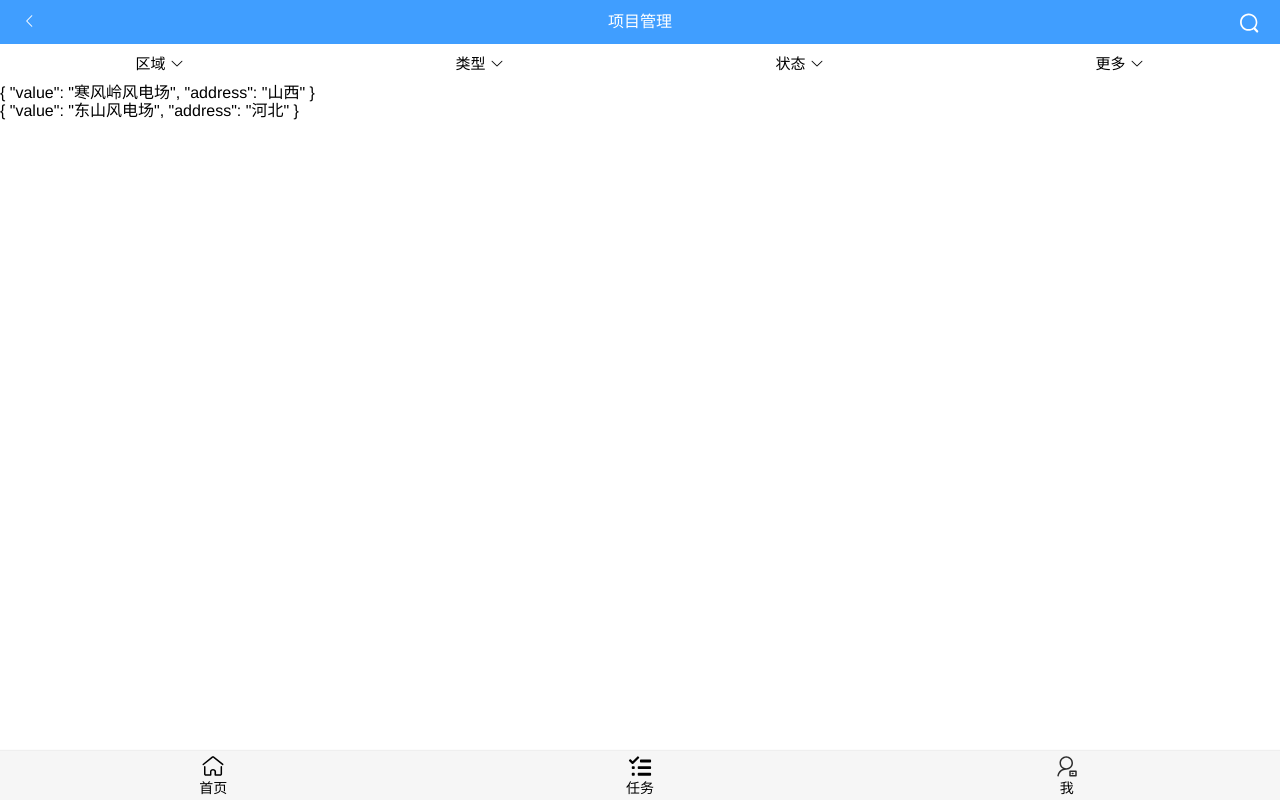
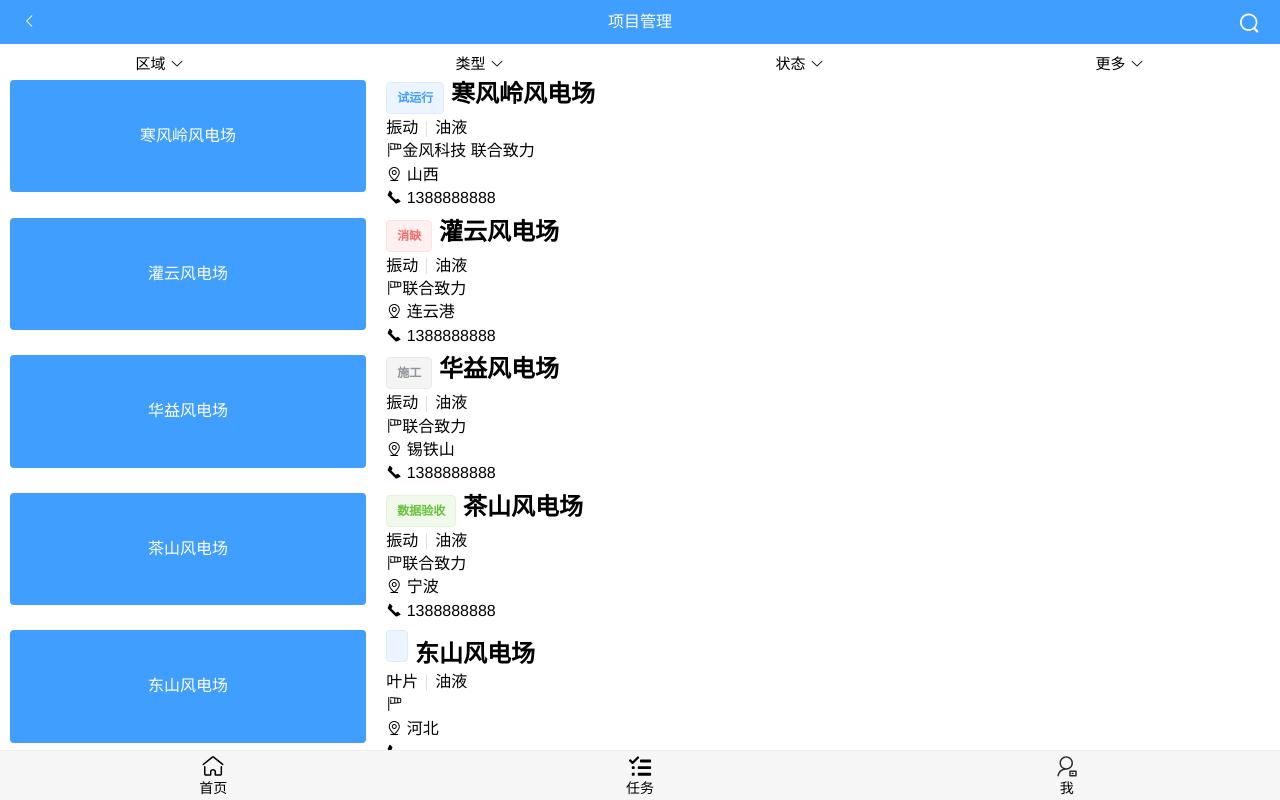
Before and after one commit to zhouf00/test_vue_obj, a Vue app: page /pm in a window 1280 px wide. Built offline with nearby package versions, Linux system fonts and the light colour scheme.

Commit message:
项目管理展示数据

```diff
--- a/src/views/pm/PM.vue
+++ b/src/views/pm/PM.vue
@@ -36,9 +36,8 @@
     <region-filter v-show="tabshow===3"
                    :provinces="['台儿庄会战']"
                    @sureClick="sureClick"/>
-    <div v-for="item in allData" v-show="!temp.value">
-      <span>{{item}}</span>
-    </div>
+    <!-- <div v-for="item in allData" v-show="!temp.value"> -->
+    <p-m-list-view class="content" :allData="allData"/>
     <div v-show="temp.value">
       <span>{{temp}}</span>
     </div>
@@ -51,13 +50,16 @@
   import TabControl from 'components/content/tabcontrol/TabControl'
   import RegionFilter from 'components/content/tabcontrol/childTab/RegionFilter'
 
+  import PMListView from './childView/PMListView'
+
   export default {
     name: 'PM',
     components:{
       NavBar,
       NavBarSearch,
       TabControl,
-      RegionFilter
+      RegionFilter,
+      PMListView
     },
     data() {
       return {
@@ -77,8 +79,33 @@
     methods:{
       loadPMdata(){
         return [
-          {'value': '寒风岭风电场','address': '山西'},
-          {'value': '东山风电场','address': '河北'},
+          {'value': '寒风岭风电场',
+          'address': '山西',
+          'tag':['振动','油液'],
+          'windpower':['金风科技','联合致力'],
+          'telephone':'1388888888',
+          'status':'试运行'},
+          {'value': '灌云风电场',
+          'address': '连云港',
+          'tag':['振动','油液'],
+          'windpower':['联合致力'],
+          'telephone':'1388888888',
+          'status':'消缺'},
+          {'value': '华益风电场',
+          'address': '锡铁山',
+          'tag':['振动','油液'],
+          'windpower':['联合致力'],
+          'telephone':'1388888888',
+          'status':'施工'},
+          {'value': '茶山风电场',
+          'address': '宁波',
+          'tag':['振动','油液'],
+          'windpower':['联合致力'],
+          'telephone':'1388888888',
+          'status':'数据验收'},
+          {'value': '东山风电场',
+          'address': '河北',
+          'tag':['叶片','油液'],},
         ]
       },
       backHome() {
@@ -116,6 +143,10 @@
   }
 </script>
 <style scoped>
+  .wrapper {
+    height: 100vh;
+    position: relative;
+  }
   .pm-nav {
     background-color: #409EFF;
     color: #fff
@@ -126,6 +157,13 @@
     margin-top: 5px;
     vertical-align: middle;
     margin-bottom: 5px;
-
+  }
+  .content {
+    overflow: hidden;
+    position: absolute;
+    top:80px;
+    bottom:50px;
+    left: 0;
+    right: 0;
   }
 </style>
--- /dev/null
+++ b/src/views/pm/childView/PMListView.vue
@@ -0,0 +1,103 @@
+<!-- 项目列表 -->
+<template>
+  <div class="pmlist" v-infinite-scroll="load"
+       style="overflow:auto"
+       infinite-scroll-disabled="disabled">
+    <div v-for="item in allData" style="margin-bottom: 10px;">
+      <el-row :gutter="20">
+        <el-col :span="7">
+          <div class="img">{{item.value}}</div></el-col>
+        <el-col :span="15">
+          <h2 style="margin-bottom: 5px;">
+            <el-tag :type="TagType(item.status)">{{item.status}}</el-tag>
+            {{item.value}}</h2>
+          <div style="margin-bottom: 5px;">
+            <span v-for="(tag,index) in item.tag">{{tag}}<el-divider v-if="index !== item.tag.length-1" direction="vertical"/>
+            </span>
+          </div>
+          <div style="margin-bottom: 5px;">
+            <i class="el-icon-wind-power"></i>
+            <span v-for="windpower in item.windpower">{{windpower}} </span>
+          </div>
+          <div style="margin-bottom: 5px;">
+            <i class="el-icon-location-information"/>
+            {{item.address}}
+          </div>
+          <div>
+            <i class="el-icon-phone"/>
+            {{item.telephone}}
+          </div>
+        </el-col>
+      </el-row>
+    </div>
+    <p v-if="!loading" style="text-align: center">加载中...</p>
+    <p v-if="loading" style="text-align: center">我的有底线的</p>
+  </div>
+</template>
+
+<script>
+  export default {
+    name: 'PMListView',
+    props:{
+      allData:{
+        type:Array,
+        default(){
+          return []
+        }
+      }
+    },
+    data(){
+      return {
+        count:0
+      }
+    },
+    methods:{
+      TagType(val){
+        switch(val){
+          case '安装':
+            return 'warning'
+          case '数据验收':
+            return 'success'
+          case '施工':
+            return 'info'
+          case '消缺':
+            return 'danger'
+        }
+      },
+      load(){
+        setTimeout(() =>{
+          this.count += 2
+          this.allData.push(
+            {'value': '寒风岭风电场工',
+            'address': '山西',
+            'tag':['振动','油液'],
+            'windpower':['金风科技','联合致力'],
+            'telephone':'1388888888',
+            'status':'试运行'},)
+        }, 1000)
+        console.log(this.loading)
+      }
+    },
+    computed:{
+      loading(){
+        return this.count >= 10
+      },
+      disabled() {
+        return this.loading
+      }
+    }
+  }
+</script>
+<style scoped>
+  .pmlist {
+    margin-left: 10px;
+    /* margin-right: 8px; */
+  }
+  .img {
+    border-radius: 4px;
+    background-color: #409EFF;
+    text-align: center;
+    color: #fff;
+    padding: 47px 15px;
+  }
+</style>
```
